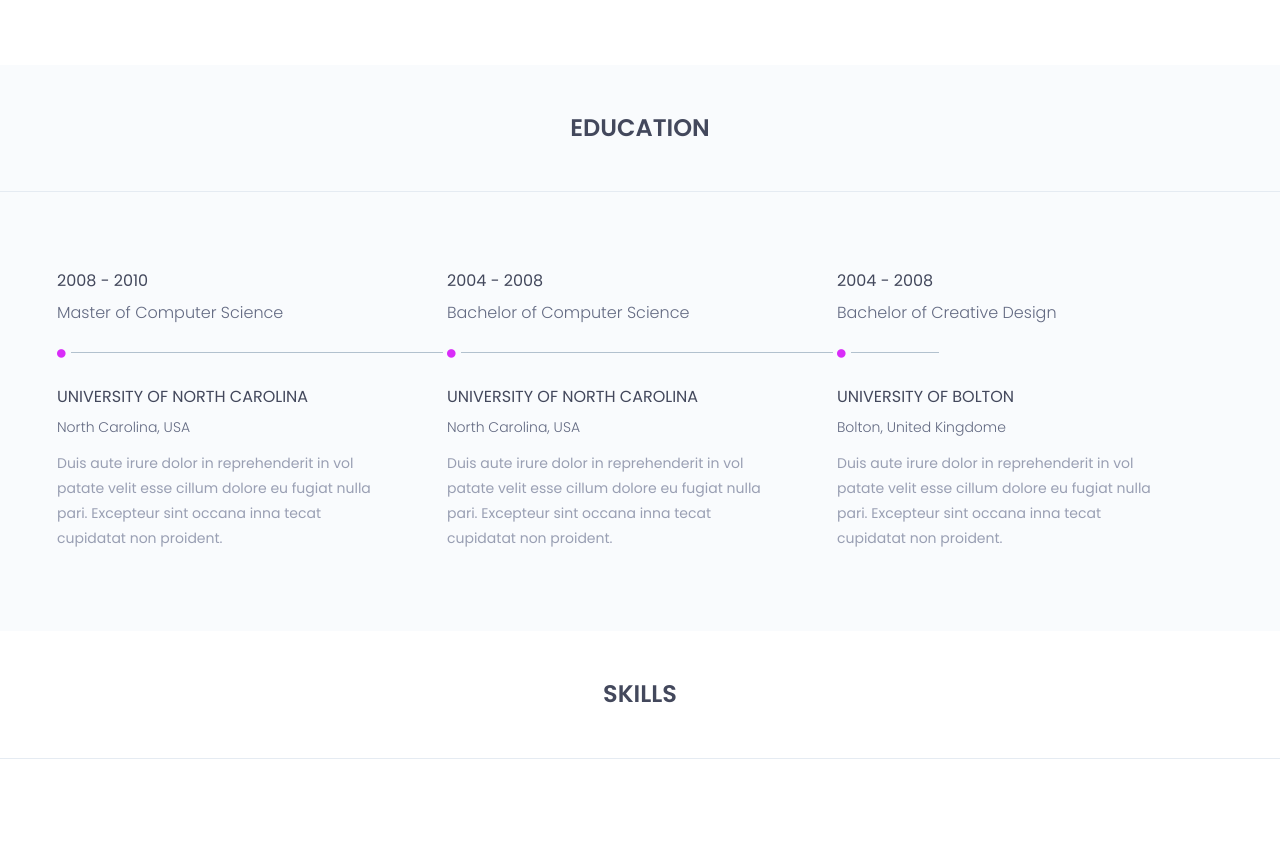
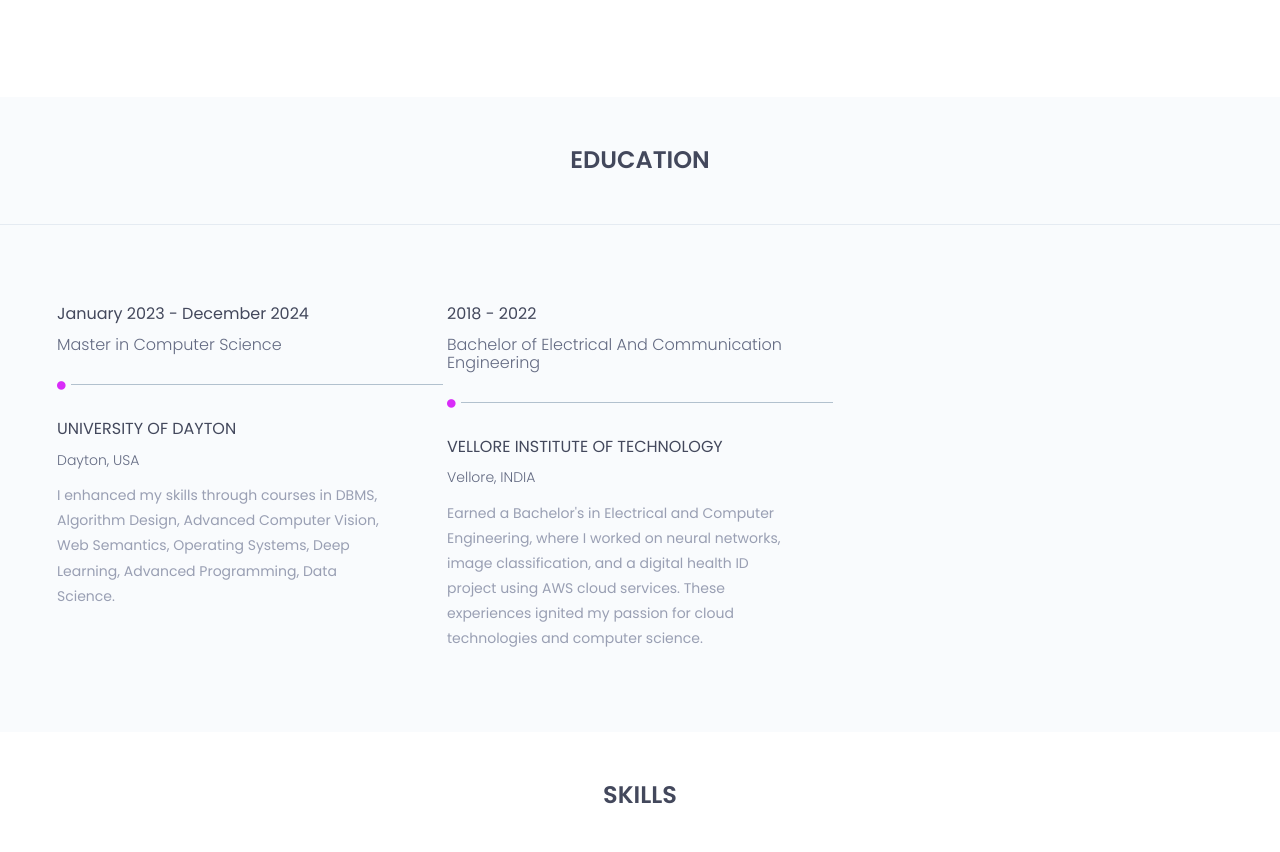
Before and after one commit to Ogirala-Uday-Venkat-Rahul/Portfolio, a plain HTML site: page index.html in a window 1280 px wide. Shown: the part 1956-2808 px from the top of the page. Drawn offline with nearby package versions, Linux system fonts and the light colour scheme.

Commit message:
Update index.html

```diff
--- a/index.html
+++ b/index.html
@@ -125,7 +125,7 @@
 						<div class="col-sm-6">
 							<div class="single-about-txt">
 								<h3>
-									Short story about me: As an undergraduate with an Electrical Engineering background, I began experimenting with image classification and data-centric projects, which sparked my interest in cloud technologies. This curiosity led me to dive deeper into cloud computing, where I focused on building scalable, reliable solutions that ensure uninterrupted performance. My journey has evolved from hands-on experiments to creating robust cloud architectures, combining my technical foundation with a passion for innovation in cloud solutions.
+									Short story about me: Recent Masters Graduate in Computer Science, As an undergraduate with an Electrical Engineering background, I began experimenting with image classification and data-centric projects, which sparked my interest in cloud technologies. This curiosity led me to dive deeper into cloud computing, where I focused on building scalable, reliable solutions that ensure uninterrupted performance. My journey has evolved from hands-on experiments to creating robust cloud architectures, combining my technical foundation with a passion for innovation in cloud solutions.
 								</h3>
 								<p>
 									Professinal Exp: I’m a DevOps engineer with a growing focus on data engineering, skilled in designing cloud infrastructures, automating CI/CD pipelines, and optimizing data workflows. I specialize in AWS, Docker, Kubernetes, Apache Spark, and Airflow, with a strong passion for building scalable, data-driven solutions. My goal is to combine my expertise in cloud technologies and data processing to drive impactful, real-time analytics.
@@ -145,7 +145,7 @@
 									</div>
 									<div class="col-sm-4">
 										<div class="single-about-add-info">
-											<br> <br> <br> <h3>Website</h3>
+											<br> <br> <br> <h3>Portfolio Webpage</h3>
 											<p>ouvrahul.me</p>
 										</div>
 									</div>
@@ -201,7 +201,7 @@
 		<!--education start -->
 		<section id="education" class="education">
 			<div class="section-heading text-center">
-				<h2>education</h2>
+				<h2>Education</h2>
 			</div>
 			<div class="container">
 				<div class="education-horizontal-timeline">
@@ -209,8 +209,8 @@
 						<div class="col-sm-4">
 							<div class="single-horizontal-timeline">
 								<div class="experience-time">
-									<h2>2008 - 2010</h2>
-									<h3>master <span>of </span> computer science</h3>
+									<h2> January 2023 - December 2024</h2>
+									<h3>Master <span>in </span> computer science</h3>
 								</div><!--/.experience-time-->
 								<div class="timeline-horizontal-border">
 									<i class="fa fa-circle" aria-hidden="true"></i>
@@ -219,11 +219,11 @@
 								<div class="timeline">
 									<div class="timeline-content">
 										<h4 class="title">
-											university of north carolina
+											University of Dayton
 										</h4>
-										<h5>north carolina, USA</h5>
+										<h5>Dayton, USA</h5>
 										<p class="description">
-											Duis aute irure dolor in reprehenderit in vol patate velit esse cillum dolore eu fugiat nulla pari. Excepteur sint occana inna tecat cupidatat non proident.
+											I enhanced my skills through courses in DBMS, Algorithm Design, Advanced Computer Vision, Web Semantics, Operating Systems, Deep Learning, Advanced Programming, Data Science.
 										</p>
 									</div><!--/.timeline-content-->
 								</div><!--/.timeline-->
@@ -232,8 +232,8 @@
 						<div class="col-sm-4">
 							<div class="single-horizontal-timeline">
 								<div class="experience-time">
-									<h2>2004 - 2008</h2>
-									<h3>bachelor <span>of </span> computer science</h3>
+									<h2>2018 - 2022</h2>
+									<h3>bachelor <span>of </span>Electrical and Communication Engineering</h3>
 								</div><!--/.experience-time-->
 								<div class="timeline-horizontal-border">
 									<i class="fa fa-circle" aria-hidden="true"></i>
@@ -242,14 +242,14 @@
 								<div class="timeline">
 									<div class="timeline-content">
 										<h4 class="title">
-											university of north carolina
+											Vellore Institute of Technology
 										</h4>
-										<h5>north carolina, USA</h5>
+										<h5>Vellore, INDIA</h5>
 										<p class="description">
-											Duis aute irure dolor in reprehenderit in vol patate velit esse cillum dolore eu fugiat nulla pari. Excepteur sint occana inna tecat cupidatat non proident.
+										    Earned a Bachelor's in Electrical and Computer Engineering, where I worked on neural networks, image classification, and a digital health ID project using AWS cloud services. These experiences ignited my passion for cloud technologies and computer science.
 										</p>
 									</div><!--/.timeline-content-->
-								</div><!--/.timeline-->
+								</div><!--/.timeline
 							</div>
 						</div>
 						<div class="col-sm-4">
@@ -257,7 +257,7 @@
 								<div class="experience-time">
 									<h2>2004 - 2008</h2>
 									<h3>bachelor <span>of </span> creative design</h3>
-								</div><!--/.experience-time-->
+								</div></.experience-time
 								<div class="timeline-horizontal-border">
 									<i class="fa fa-circle" aria-hidden="true"></i>
 									<span class="single-timeline-horizontal spacial-horizontal-line
@@ -272,7 +272,7 @@
 										<p class="description">
 											Duis aute irure dolor in reprehenderit in vol patate velit esse cillum dolore eu fugiat nulla pari. Excepteur sint occana inna tecat cupidatat non proident.
 										</p>
-									</div><!--/.timeline-content-->
+									</div></.timeline-content-->
 								</div><!--/.timeline-->
 							</div>
 						</div>
```
